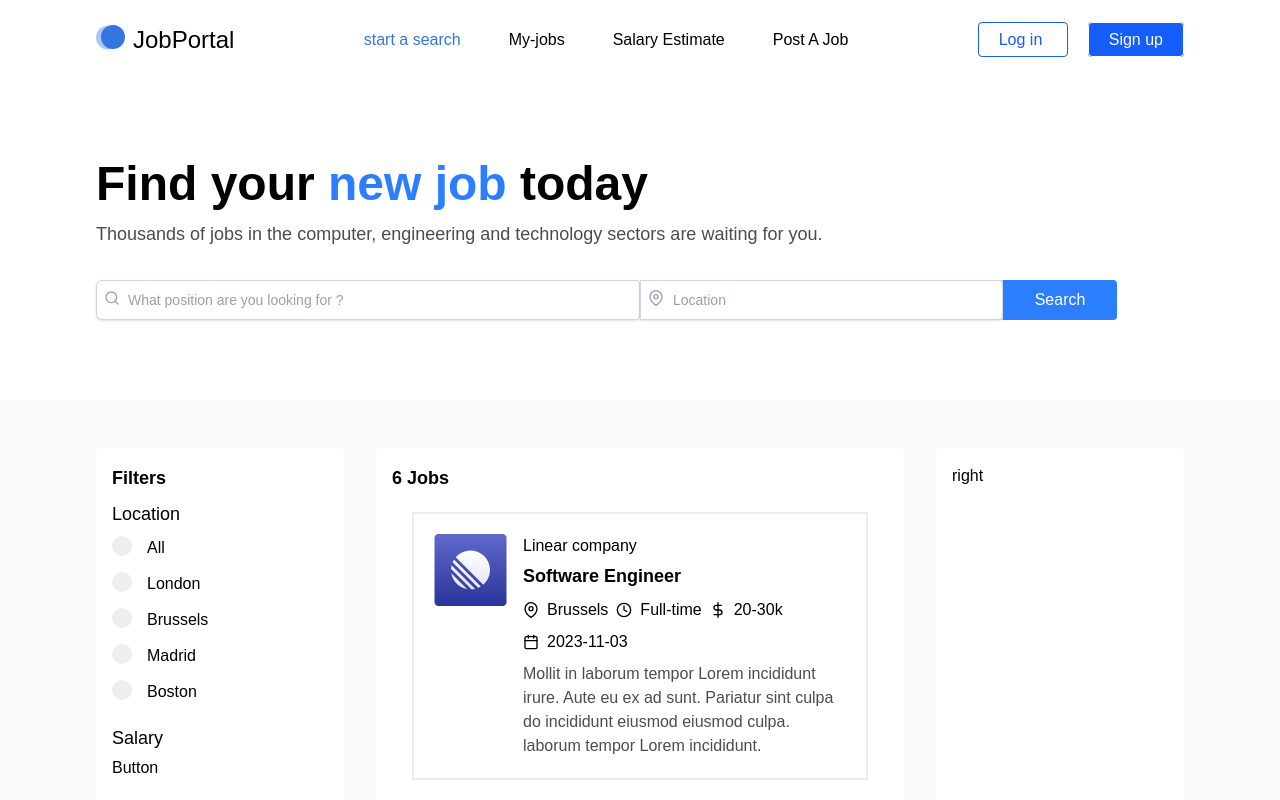
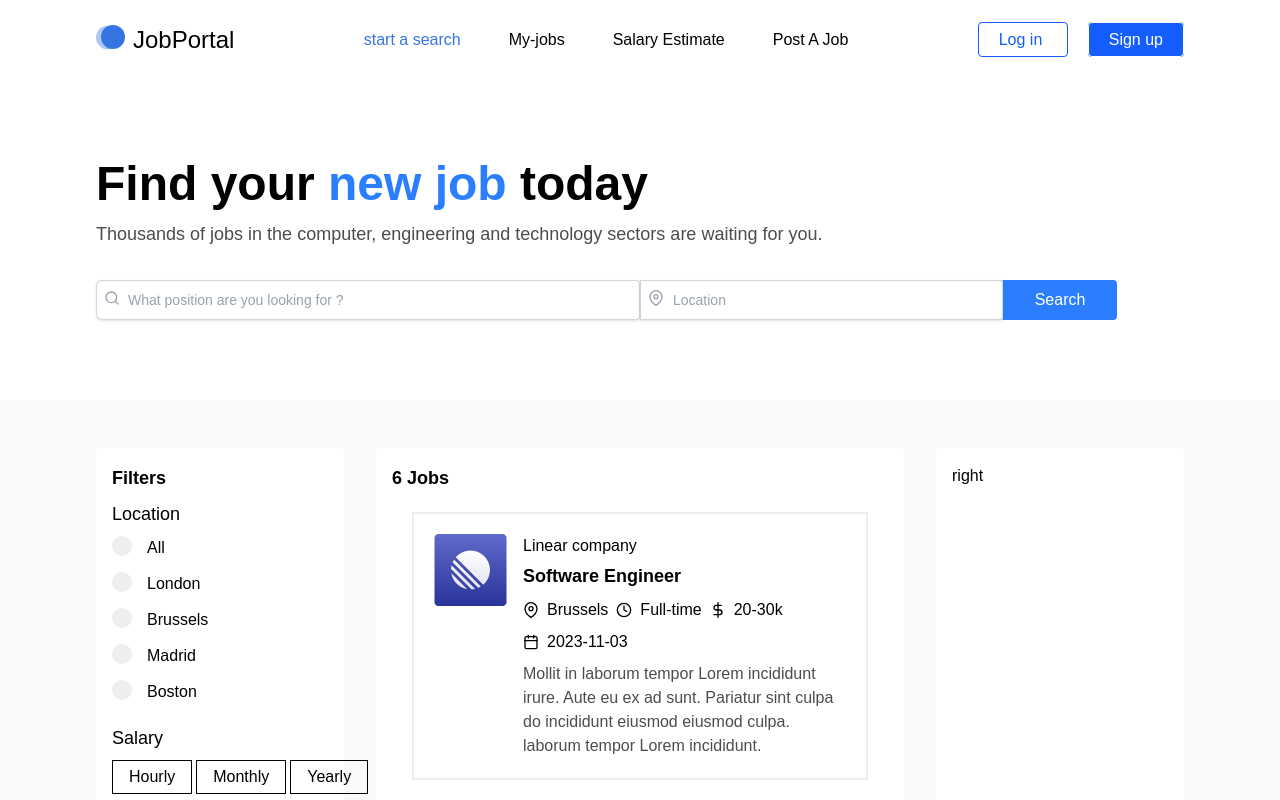
Before and after one commit to Mikael241221/Job-portal-client, a React (Vite) app: page / in a window 1280 px wide. Shown: the top 800 px of the page. Built offline with nearby package versions, Linux system fonts and the light colour scheme.

Commit message:
update the pages

```diff
--- a/src/components/Button.jsx
+++ /dev/null
@@ -1,11 +0,0 @@
-import React from 'react'
-
-const Button = () => {
-  return (
-    <div>
-      Button
-    </div>
-  )
-}
-
-export default Button
--- /dev/null
+++ b/src/sidebar/Button.jsx
@@ -0,0 +1,11 @@
+import React from 'react'
+
+const Button = ({onClickHandler, value, title}) => {
+  return (
+   <button onClick={onClickHandler} value={value} className={`px-4 py-1 border text-base hover:bg-blue-500 hover:text-white`} >
+    {title}
+   </button>
+  )
+}
+
+export default Button
--- a/src/sidebar/Salary.jsx
+++ b/src/sidebar/Salary.jsx
@@ -1,12 +1,14 @@
 import React from 'react'
-import Button from '../components/Button'
+import Button from './Button'
 
 const Salary = ({handleChange, handleClick}) => {
   return (
     <div>
-     <h4 className='text-lg font-medium mb-1'>Salary</h4>
-     <div>
-        <Button/>
+     <h4 className='text-lg font-medium mb-2'>Salary</h4>
+     <div  className="flex space-x-1 w-full">
+        <Button onClickHandler={handleClick} value="" title="Hourly"/>
+        <Button onClickHandler={handleClick} value="monthly" title="Monthly"/>
+        <Button onClickHandler={handleClick} value="yearly" title="Yearly"/>
      </div>
     </div>
   )
```
